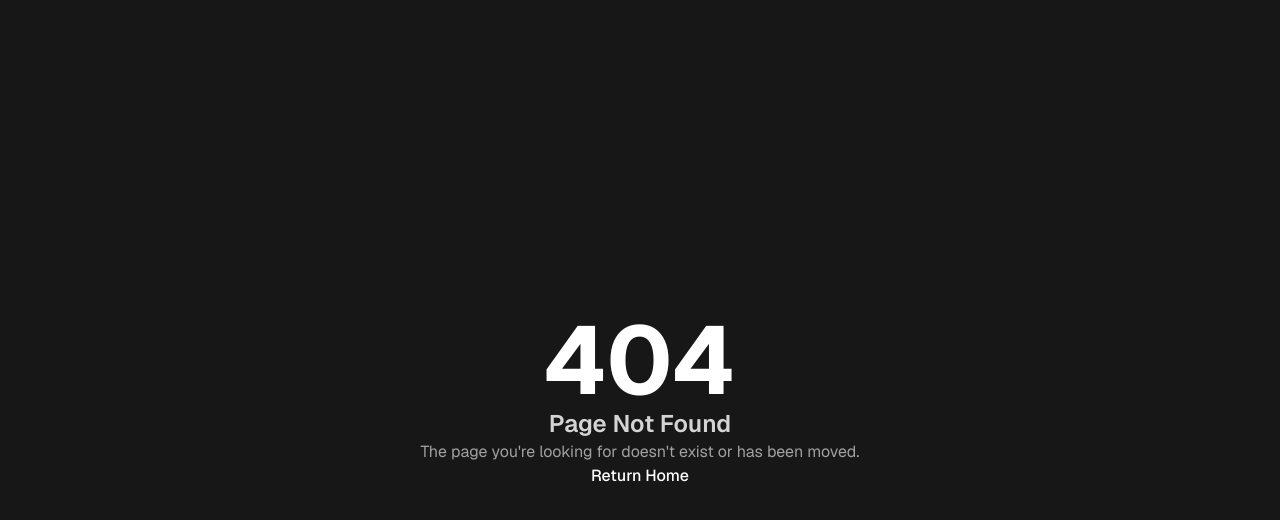
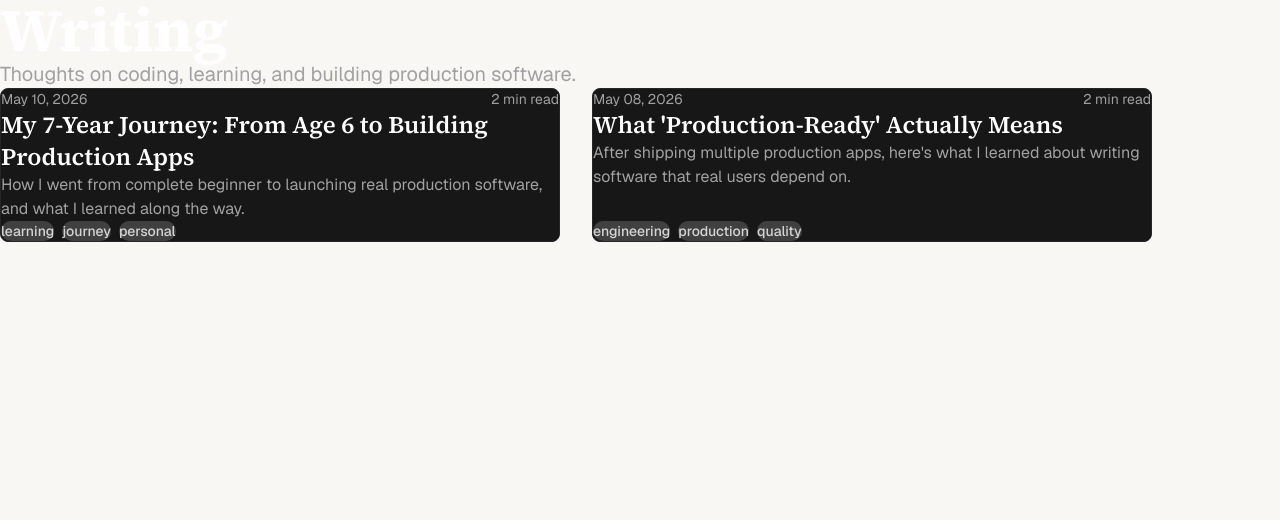
Before and after one commit to Vishen-dart-coder/Portfolio, a Next.js app: page /blog in a window 1280 px wide. Before the commit this address had no page. Shown: the top 520 px of the page. Built offline with nearby package versions, Linux system fonts and the light colour scheme.

Commit message:
feat: add blog index page with post listing

```diff
--- /dev/null
+++ b/app/blog/layout.tsx
@@ -0,0 +1,14 @@
+import { Metadata } from 'next';
+
+export const metadata: Metadata = {
+  title: 'Blog - Vishen Sharma',
+  description: 'Thoughts on coding, learning, and building production software.',
+};
+
+export default function BlogLayout({
+  children,
+}: {
+  children: React.ReactNode;
+}) {
+  return children;
+}
--- /dev/null
+++ b/app/blog/page.tsx
@@ -0,0 +1,39 @@
+import { getAllPosts } from '@/lib/mdx';
+import { BlogCard } from '@/components/blog/BlogCard';
+
+export const revalidate = 3600; // Revalidate every hour
+
+export default async function BlogPage() {
+  const posts = await getAllPosts();
+
+  return (
+    <main className="min-h-screen py-20 px-6">
+      <div className="max-w-6xl mx-auto">
+        {/* Header */}
+        <div className="mb-16">
+          <h1 className="text-5xl md:text-6xl font-serif font-bold text-white mb-4">
+            Writing
+          </h1>
+          <p className="text-xl text-neutral-400 max-w-2xl">
+            Thoughts on coding, learning, and building production software.
+          </p>
+        </div>
+
+        {/* Blog posts grid */}
+        {posts.length > 0 ? (
+          <div className="grid grid-cols-1 md:grid-cols-2 gap-8">
+            {posts.map((post) => (
+              <BlogCard key={post.slug} post={post} />
+            ))}
+          </div>
+        ) : (
+          <div className="text-center py-20">
+            <p className="text-neutral-400 text-lg">
+              No posts yet. Check back soon!
+            </p>
+          </div>
+        )}
+      </div>
+    </main>
+  );
+}
--- /dev/null
+++ b/components/blog/BlogCard.tsx
@@ -0,0 +1,44 @@
+import Link from 'next/link';
+import Badge from '@/components/ui/Badge';
+import Card from '@/components/ui/Card';
+import { formatDate } from '@/lib/utils';
+import type { PostMetadata } from '@/lib/mdx';
+
+interface BlogCardProps {
+  post: PostMetadata;
+}
+
+export function BlogCard({ post }: BlogCardProps) {
+  return (
+    <Link href={`/blog/${post.slug}`}>
+      <Card hover className="h-full">
+        <div className="flex flex-col h-full">
+          <div className="flex items-center justify-between mb-3">
+            <time className="text-sm text-neutral-400">
+              {formatDate(post.date)}
+            </time>
+            <span className="text-sm text-neutral-400">
+              {post.readingTime} min read
+            </span>
+          </div>
+
+          <h3 className="text-2xl font-serif font-semibold text-white mb-3 hover:text-accent-400 transition-colors">
+            {post.title}
+          </h3>
+
+          <p className="text-neutral-400 mb-4 flex-grow">
+            {post.excerpt}
+          </p>
+
+          <div className="flex flex-wrap gap-2">
+            {post.tags.map((tag) => (
+              <Badge key={tag} variant="neutral">
+                {tag}
+              </Badge>
+            ))}
+          </div>
+        </div>
+      </Card>
+    </Link>
+  );
+}
```
